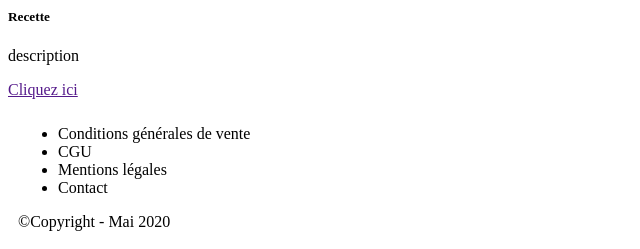
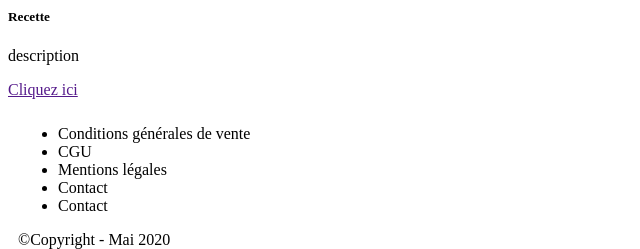
Before and after one commit to herival/Balu, a Symfony app: template templates/accueil/index.html.twig in a window 1280 px wide. Shown: the part 1438-1687 px from the top of the page, without its empty margins (0-640 px from the left). Run offline with Twig, Linux system fonts and the light colour scheme; the template is opened without the code that fills it, so the values that code supplies are empty; some libraries are stand-ins or nearby versions.

Commit message:
c'est bon

```diff
--- a/templates/base.html.twig
+++ b/templates/base.html.twig
@@ -30,6 +30,8 @@
                     <li>CGU</li>
                     <li>Mentions légales</li>
                     <li>Contact</li>
+                    <li>Contact</li>
+
                 </ul>
             </div>
             <p class="text-center"> ©Copyright - Mai 2020 </p>
```
